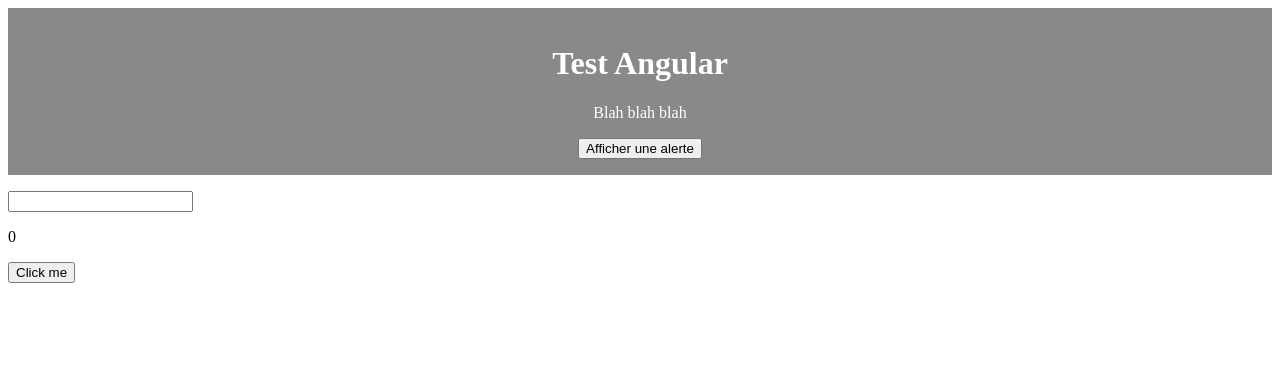
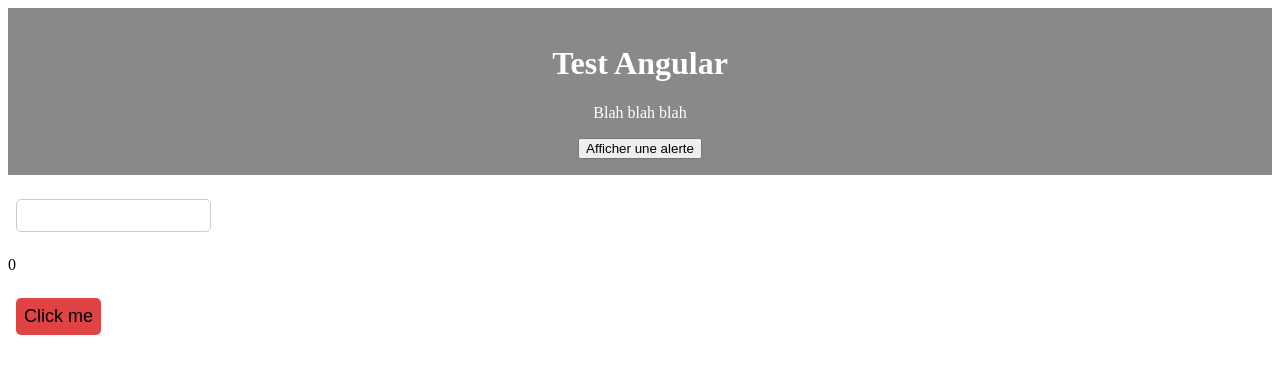
Before and after one commit to LucasAliasElvennope/Test-Angular, an Angular app: page / in a window 1280 px wide. Shown: the top 374 px of the page. Built offline with nearby package versions, Linux system fonts and the light colour scheme.

Commit message:
feat: add some css for my hello_user components

```diff
--- a/src/app/hello-user/hello-user.html
+++ b/src/app/hello-user/hello-user.html
@@ -1,4 +1,4 @@
 <p>{{username}}</p>
-<input type="text" [(ngModel)]="username">
+<input type="text" [(ngModel)]="username" id="username">
 <p>{{clickcount}}</p>
-<button (click)="incrementClickCount()">Click me</button>
+<button (click)="incrementClickCount()" id="click">Click me</button>
--- a/src/app/hello-user/hello-user.scss
+++ b/src/app/hello-user/hello-user.scss
@@ -0,0 +1,17 @@
+#username {
+    border: 1px solid #ccc;
+    padding: 0.5rem;
+    margin: 0.5rem;
+    border-radius: 5px;
+}
+
+#click {
+    font-size: large;
+    border-radius: 5px;
+    padding: 0.5rem;
+    margin: 0.5rem;
+    background-color: #d40000bc;
+    color: #000000;
+    border: none;
+    cursor: pointer;
+}
```
